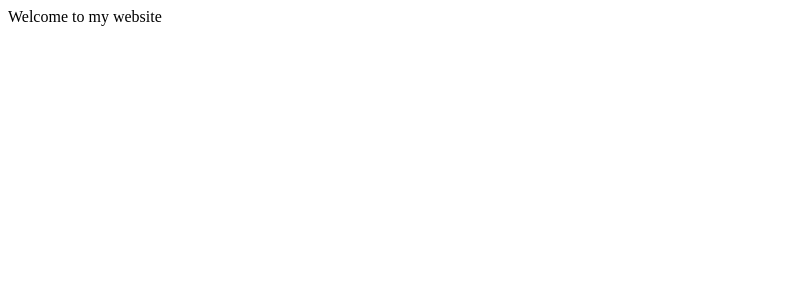
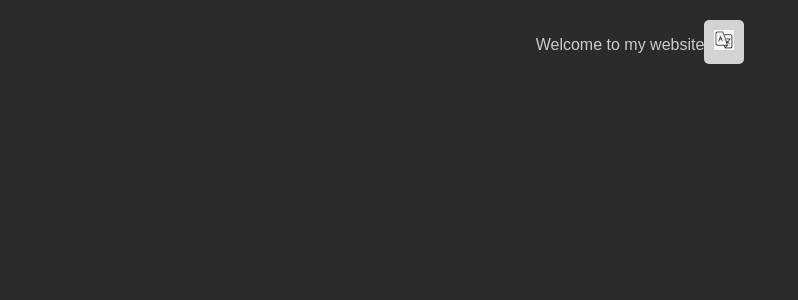
Before and after one commit to shmuelkalazan/Michlala-leminhal-finel-project, a React (Vite) app in the folder client/: page / in a window 1280 px wide. Shown: the top 300 px of the page, without its empty margins (0-798 px from the left). Built offline with nearby package versions, Linux system fonts and the light colour scheme.

Commit message:
feat add css

```diff
--- a/client/package.json
+++ b/client/package.json
@@ -25,6 +25,7 @@
     "eslint-plugin-react-hooks": "^5.0.0",
     "eslint-plugin-react-refresh": "^0.4.13",
     "globals": "^15.11.0",
+    "sass": "^1.93.2",
     "typescript": "~5.6.2",
     "typescript-eslint": "^8.10.0",
     "vite": "^5.4.9"
--- /dev/null
+++ b/client/src/App.module.scss
@@ -0,0 +1,36 @@
+// styles.scss
+$primary-color: #007bff;
+
+/* Base styles for the App */
+
+/* Reset some default browser styles */
+body, html {
+  margin: 0;
+  padding: 0;
+  box-sizing: border-box;
+  font-family: Arial, sans-serif;
+  background-color: #2b2b2b;
+  color: #cccccc;
+}
+
+#root {
+  display: flex;
+  flex-direction: column;
+  align-items: center;
+  justify-content: center;
+  min-height: 100vh;
+  padding: 20px;
+}
+
+// Added a class for the app container
+.app {
+  text-align: center;
+  padding: 20px;
+}
+
+// Added a class for the welcome message
+.welcome-message {
+  font-size: 24px;
+  font-weight: bold;
+  margin-bottom: 20px;
+}
--- a/client/src/App.tsx
+++ b/client/src/App.tsx
@@ -1,15 +1,17 @@
 import { useTranslation } from 'react-i18next';
-import I18n from './common/I18n';
+import SelectLanguage from './components/selectLanguage/selectLanguage';
+import styles from "./App.module.scss";
 
-function App() {
+const App = () => {
   const { t } = useTranslation();
 
 
   return (
-    <div>
+    <div className={styles.app}>
       {t('welcome')}
-      {/* <I18n /> */}
-
+      {/* <img src="../../i" alt="" />
+      <I18n /> */}
+      <SelectLanguage />
 
     </div>
   );
--- /dev/null
+++ b/client/src/components/I18n/I18n.tsx
@@ -0,0 +1,30 @@
+import { useTranslation } from 'react-i18next';
+
+const I18n = () => {
+  const { t, i18n } = useTranslation();
+
+  const changeLanguage = (lng: string) => {
+    i18n.changeLanguage(lng);
+  };
+
+  return (
+    <div style={{ textAlign: 'center', marginTop: '50px' }}>
+      <h1>{t('welcome')}</h1>
+      <p>{t('about')}</p>
+
+      <select
+        value={i18n.language}
+        onChange={(e) => changeLanguage(e.target.value)}
+        style={{ padding: '5px', fontSize: '16px' }}
+      >
+        <option value="en">English</option>
+        <option value="he">עברית</option>
+        <option value="fr">Français</option>
+        <option value="es">Español</option>
+        <option value="ar">العربية</option>
+      </select>
+    </div>
+  );
+};
+
+export default I18n;
--- /dev/null
+++ b/client/src/components/selectLanguage/selectLanguage.module.scss
@@ -0,0 +1,6 @@
+.languageSelector {
+    background-color: lightgray;
+    padding: 10px;
+    border-radius: 5px;
+    display: inline-block;
+}
--- /dev/null
+++ b/client/src/components/selectLanguage/selectLanguage.tsx
@@ -0,0 +1,25 @@
+import { useTranslation } from 'react-i18next';
+import I18n from '../I18n/I18n';
+import { useState } from 'react';
+import styles from "./selectLanguage.module.scss";
+
+
+const selectLanguage = () => {
+    const { t } = useTranslation();
+    const [isOpen, setIsOpen] = useState(false);
+
+    return (
+        <div className={styles.languageSelector}>
+            <img
+                height={20}
+                width={20}
+                src="/img/languageIcon.jpg"
+                alt="Language icon"
+                onClick={() => setIsOpen(!isOpen)}
+            />
+            {isOpen && <I18n />}
+        </div>
+    );
+}
+
+export default selectLanguage;
```
Also changed, not shown: client/src/common/I18n.tsx (deleted, +0 -26 lines), client/public/img/languageIcon.jpg (added), client/src/App.css (added), 1 other file (tests, documents, lock files or other folders).
